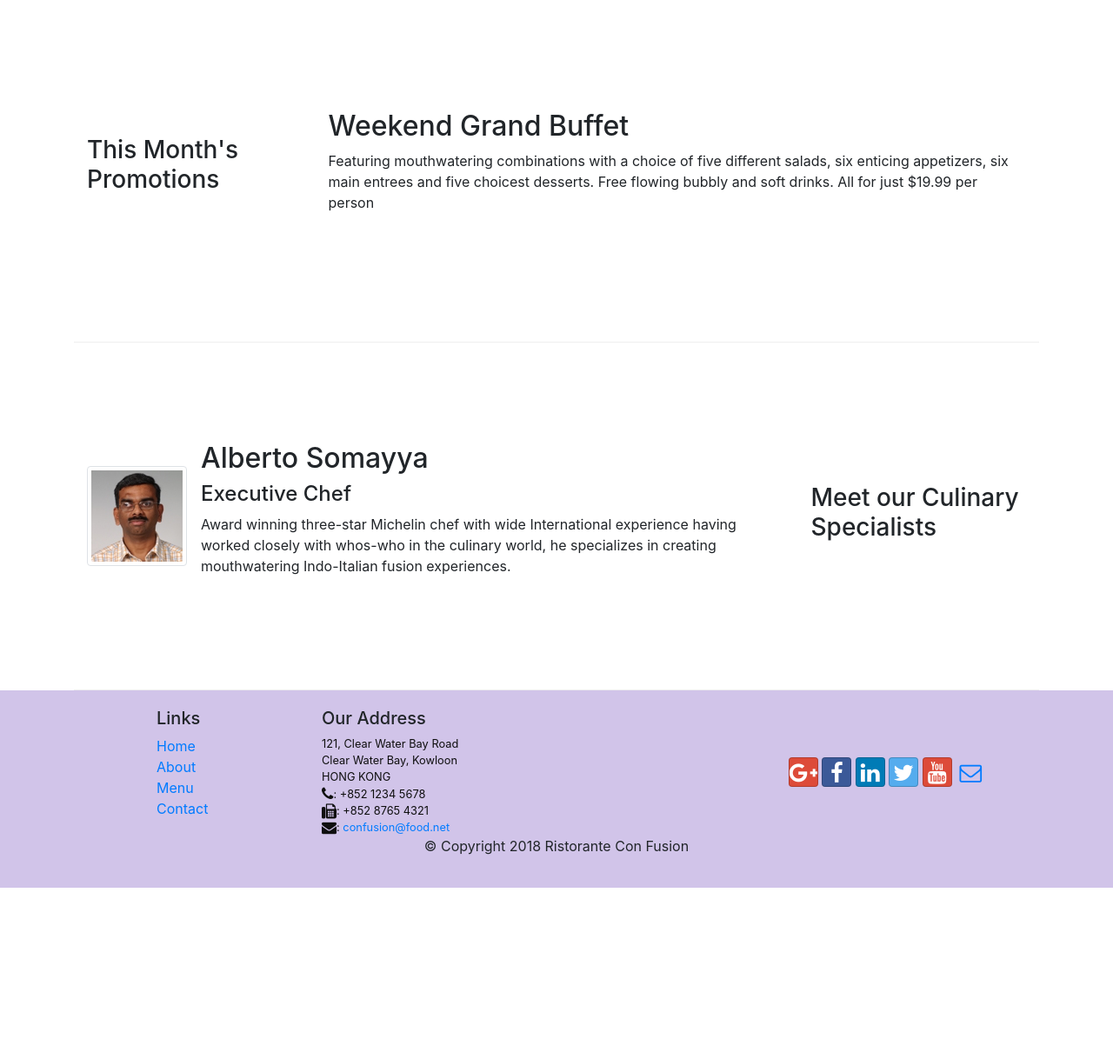
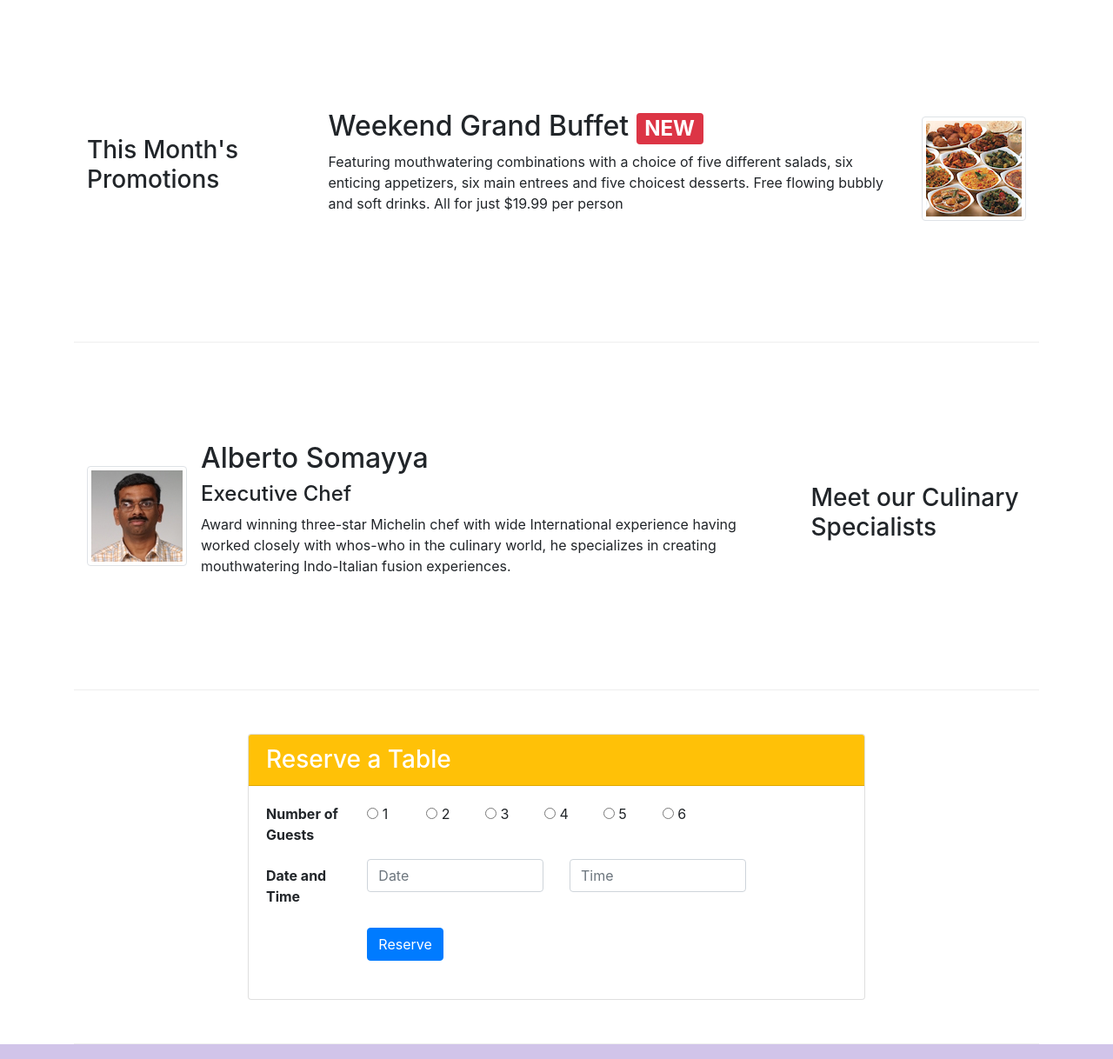
Before and after one commit to KartikSgh/Bootstrap4, a website: page index.html in a window 1280 px wide. Shown: the part 740-1958 px from the top of the page at 87% size. Before the commit the page ends 1761 px from the top, so only its background shows below. Drawn offline with nearby package versions, Linux system fonts and the light colour scheme.

Commit message:
assignment2

```diff
--- a/index.html
+++ b/index.html
@@ -40,9 +40,13 @@
                     <h1>Ristorante con Fusion</h1>
                     <p>We take inspiration from the World's best cuisines, and create a unique fusion experience. Our lipsmacking creations will tickle your culinary senses!</p>
                 </div>
-                <div class="col-12 col-sm align-self-center">
+                <div class="col-12 col-sm-3 align-self-center">
                     <img src="img/logo.png" class="img-fluid">
                 </div>
+                <div class="col-12 col-sm-3 align-self-center">
+                    <a role="button" class="btn btn-warning btn-lg btn-block" href="#Reservation">Reserve Table</a>
+                </div>
+
             </div>
         </div>
     </header>
@@ -73,8 +77,14 @@
                 <h3>This Month's Promotions</h3>
             </div>
             <div class="col col-sm col-md">
-                <h2>Weekend Grand Buffet</h2>
-                <p>Featuring mouthwatering combinations with a choice of five different salads, six enticing appetizers, six main entrees and five choicest desserts. Free flowing bubbly and soft drinks. All for just $19.99 per person </p>
+                <div class="media">
+                    <div class="media-body">
+                        <h2 class="mt-0">Weekend Grand Buffet <span class="badge badge-danger">NEW</span></h2>
+                        <p class="d-none d-sm-block">Featuring mouthwatering combinations with a choice of five different salads, six enticing appetizers, six main entrees and five choicest desserts. Free flowing bubbly and soft drinks. All for just $19.99 per person </p>
+                    </div>
+                    <img class="d-flex ml-3 img-thumbnail align-self-center"
+                            src="img/buffet.png" alt="buffet">
+                </div>
             </div>
         </div>
 
@@ -98,6 +108,74 @@
                 </div>
             </div>
         </div>
+
+        <form>
+        <div class="row row-content align-items-center">
+            <div class="col-12 col-md-8 offset-md-2">
+                <div class="card" id="Reservation">
+                    <h3 class="card-header bg-warning text-white">Reserve a Table</h3>
+                    <div class="card-body">
+                        <dl>
+                            <div class="form-group row">
+                            <dt class="col-md-2">Number of Guests</dt>
+                            <dd class="col-md-7">
+                                <div class="row">
+
+                                <div class="col-3 col-md-2">
+                                    <input type="radio" id="1" name="Number_of_guests" value="1">
+                                <label for="1">1</label>
+                                </div>
+                                <div class="col-3 col-md-2">
+                                    <input type="radio" id="2" name="Number_of_guests" value="2">
+                                <label for="2">2</label>
+                                </div>
+                                <div class="col-3 col-md-2">
+                                    <input type="radio" id="3" name="Number_of_guests" value="3">
+                                <label for="3">3</label>
+                                </div>
+                                <div class="col-3 col-md-2">
+                                    <input type="radio" id="4" name="Number_of_guests" value="4">
+                                <label for="4">4</label>
+                                </div>
+                                <div class="col-3 col-md-2">
+                                    <input type="radio" id="5" name="Number_of_guests" value="5">
+                                <label for="5">5</label>
+                                </div>
+                                <div class="col-3 col-md-2">
+                                    <input type="radio" id="6" name="Number_of_guests" value="6">
+                                <label for="6">6</label>
+                                </div>
+
+                                </div>
+                            </dd>
+                            </div>
+                            <div class="form-group row">
+                            <dt class="col-md-2"><label for="DateTime" class="col-form-label">Date and Time</label></dt>
+                            <dd class="col-md-8">
+                                <div class="row">
+                                <div class="col-12 col-md-6">
+                                <input type="text" class="form-control" name="Date" placeholder="Date">
+                                </div>
+                                <div class="col-12 col-md-6">
+                                <input type="text" class="form-control" name="Time" placeholder="Time">
+                                </div>
+                                </div>
+                            </dd>
+                            </div>
+                            <div class="form-group row">
+                            <dt class="col-md-2"></dt>
+                            <dd class="col-12 col-md-10 offset-md-2">
+                                <div>
+                                    <button type="submit" class="btn btn-primary">Reserve</button>
+                                </div>
+                            </dd>
+                            </div>
+                        </dl>
+                    </div>
+                </div>
+            </div>
+        </div>
+        </form>
     </div>
 
     <footer class="footer">
```
